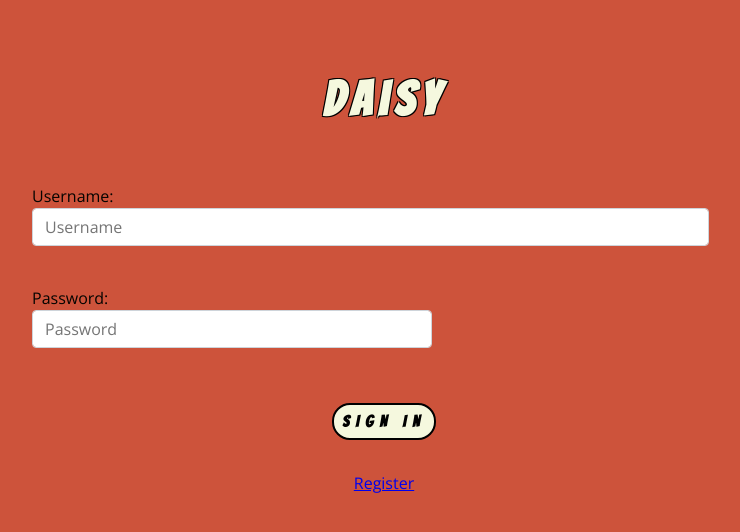
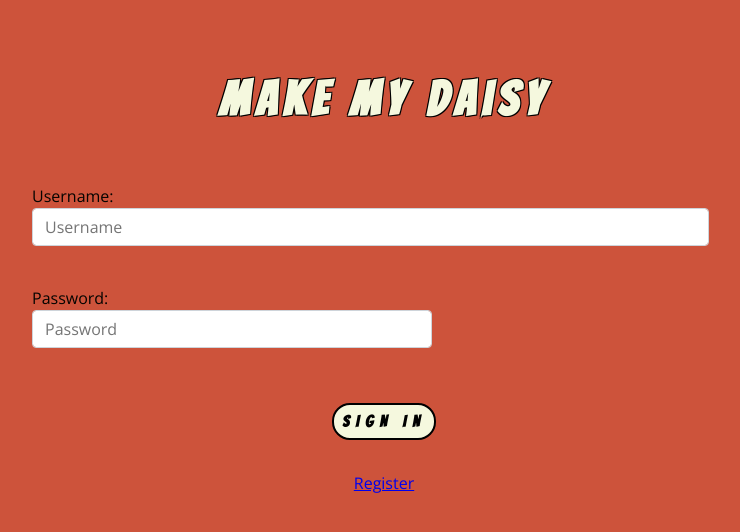
Before and after one commit to jacobschestnut/daisy-client, a React app: page /login in a window 1280 px wide. Shown: the whole page, without its empty margins (256-996 px from the left). Built offline with nearby package versions, Linux system fonts and the light colour scheme; a web font is replaced by a local one.

Commit message:
changed title

```diff
--- a/public/index.html
+++ b/public/index.html
@@ -24,7 +24,7 @@
       work correctly both with client-side routing and a non-root public URL.
       Learn how to configure a non-root public URL by running `npm run build`.
     -->
-    <title>React App</title>
+    <title>Make My Daisy</title>
   </head>
   <body>
     <noscript>You need to enable JavaScript to run this app.</noscript>
--- a/src/components/auth/Login.js
+++ b/src/components/auth/Login.js
@@ -45,7 +45,7 @@ export const Login = () => {
             <section>
                 <form className="form--login" onSubmit={handleLogin}>
                     <div className="title-center">
-                        <h1 id="cocktail-name">Daisy</h1>
+                        <h1 id="cocktail-name">Make My Daisy</h1>
                     </div>
                     <fieldset>
                         <label htmlFor="inputUsername">Username:</label>
```
